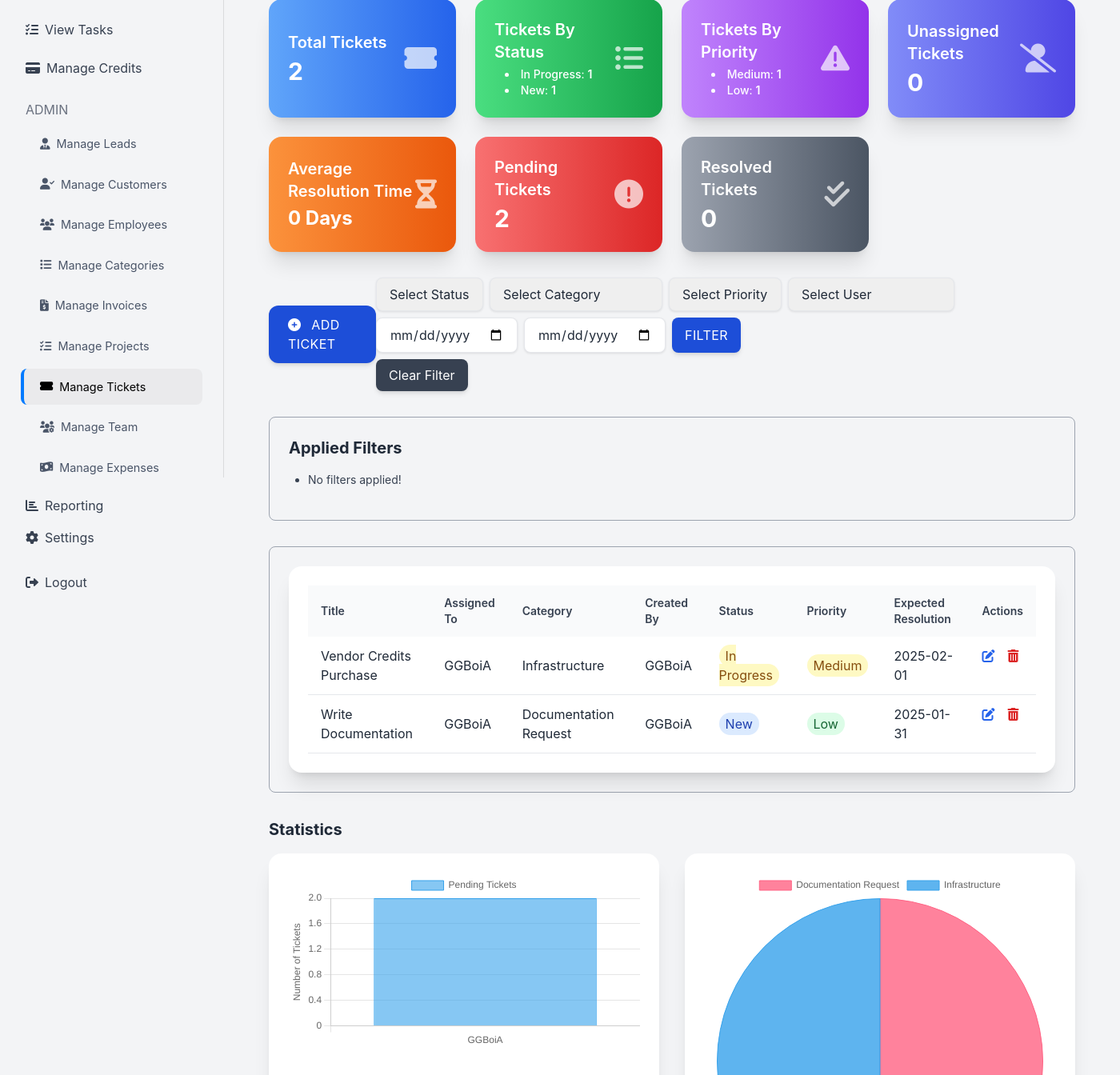
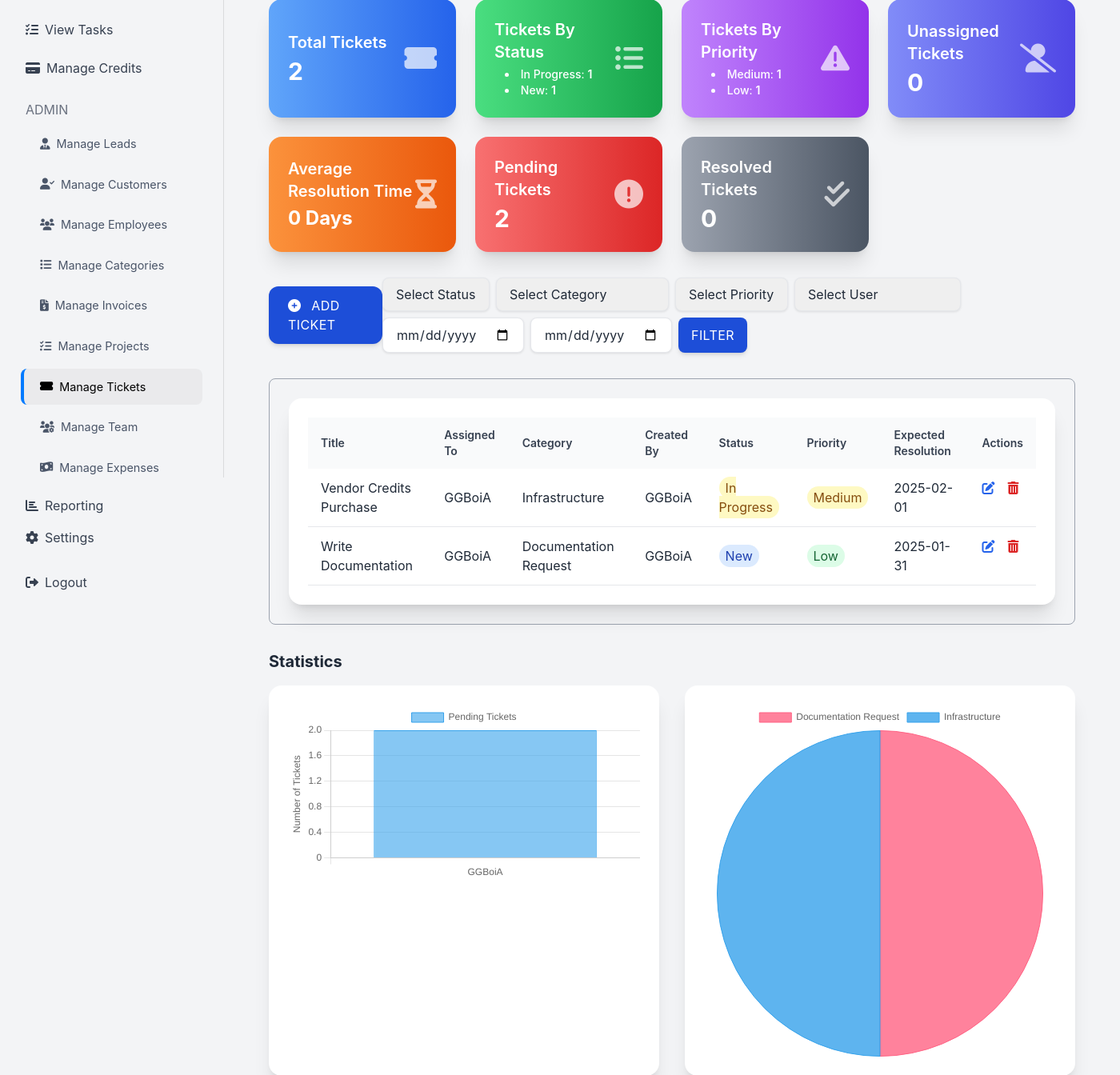
Before and after one commit to workingprototype/RevenueSure, a PHP site: page /manage_tickets.php in a window 1400 px wide. Shown: the part 203-1547 px from the top of the page at 80% size. Run offline with PHP 8.4, Linux system fonts and the light colour scheme; a user stored in the database is signed in; data comes from the database, SQL or seed files in the repository; some libraries are stand-ins or nearby versions.

Commit message:
Tickets -> Clear filter box and button only shows if filter is selected

```diff
--- a/manage_tickets.php
+++ b/manage_tickets.php
@@ -277,10 +277,19 @@ require 'header.php';
                     <input type="date" name="end_date" id="end_date" class="px-4 py-2 border rounded-lg focus:outline-none focus:ring-2 focus:ring-blue-600" value="<?php echo isset($_GET['end_date']) ? $_GET['end_date'] : '' ?>">
                     <button type="submit" class="bg-blue-700 text-white px-4 py-2 rounded-lg hover:bg-blue-900 transition duration-300 shadow-md uppercase tracking-wide">Filter</button>
                  </form>
-               <a href="manage_tickets.php" class="bg-gray-700 text-white px-4 py-2 rounded-lg hover:bg-gray-900 transition duration-300 shadow-md">Clear Filter</a>
-         </div>
+                 <?php if (!empty($filter_status) || !empty($filter_category) || !empty($filter_priority) || !empty($filter_assigned_to) || !empty($filter_start_date) || !empty($filter_end_date)): ?>
+    <a href="manage_tickets.php" class="bg-red-700 text-white px-4 py-2 rounded-lg hover:bg-gray-900 transition duration-300 shadow-md">
+        CLEAR FILTER
+    </a>
+<?php endif; ?>
+                </div>
     </div>
-    <div class="mb-8 border border-gray-400 bg-gray-100 rounded-lg p-6">
+    <?php
+// Check if any filter is applied
+$filters_applied = !empty($filter_status) || !empty($filter_category) || !empty($filter_priority) || !empty($filter_assigned_to) || !empty($filter_start_date) || !empty($filter_end_date);
+?>
+    <?php if ($filters_applied): ?>
+    <div class="applied-filters mb-8 border border-gray-400 bg-gray-100 rounded-lg p-6">
       <h2 class="text-xl font-bold text-gray-800 mb-4 relative">
            Applied Filters
       </h2>
@@ -315,6 +324,7 @@ require 'header.php';
         <?php endif; ?>
     </ul>
     </div>
+    <?php endif; ?>
         <div class="mb-8 border border-gray-400 bg-gray-100 rounded-lg p-6">
           <?php
             switch ($view) {
```
